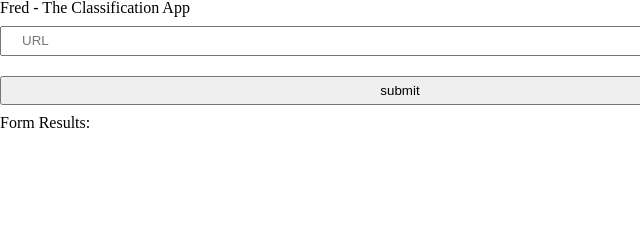
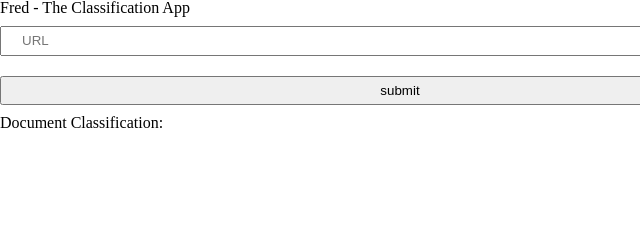
Before and after one commit to ProcureEminenceMB/Udacity-Project-NLP, a website built with webpack: page src/client/views/index.html in a window 1280 px wide. Shown: the top 240 px of the page, 0-640 px from the left. Built offline with nearby package versions, Linux system fonts and the light colour scheme.

Commit message:
Change 'results' ID to 'Results'

```diff
--- a/src/client/js/formHandler.js
+++ b/src/client/js/formHandler.js
@@ -19,7 +19,7 @@ const handleSubmit = ( event ) => {
 		return response.json();
 	} )
 	.then( (data) => {
-		document.getElementById( 'results' ).innerHTML = data.categories[0].label;
+		document.getElementById( 'Results' ).innerHTML = data.categories[0].label;
 	});
 
 };
--- a/src/client/views/index.html
+++ b/src/client/views/index.html
@@ -23,8 +23,8 @@
 			<section>
 
 			<section>
-				<strong>Form Results:</strong>
-				<div id="results"></div>
+				<strong>Document Classification:</strong>
+				<div id="Results"></div>
 			</section>
 		</main>
 
```
